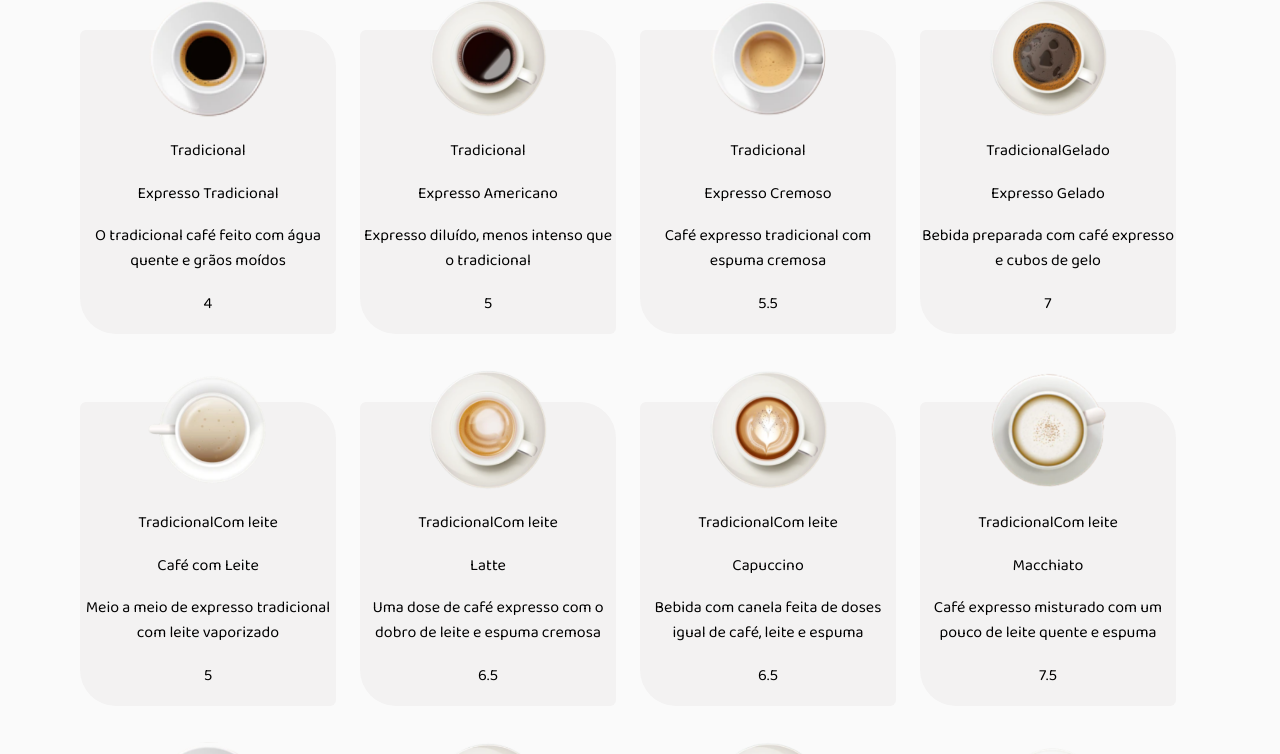
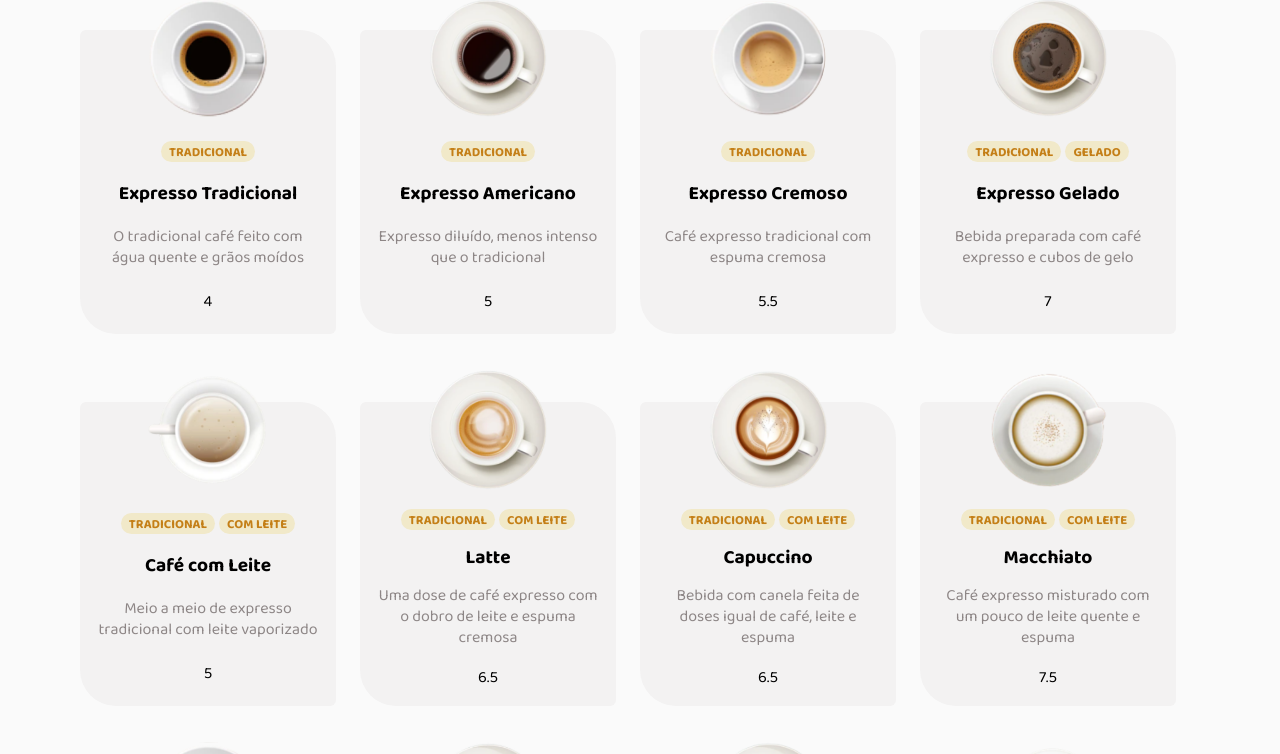
Before and after one commit to alexbruno10/coffee-delivery, a React (Vite) app: page / in a window 1280 px wide. Shown: the part 740-1494 px from the top of the page. Built offline with nearby package versions, Linux system fonts and the light colour scheme.

Commit message:
Styling specifications and title

```diff
--- a/src/components/CoffeeCard/index.tsx
+++ b/src/components/CoffeeCard/index.tsx
@@ -1,4 +1,4 @@
-import { CardContainer } from "./styles";
+import { CardContainer, CardSpecifications, CardTitle, CardDescription } from "./styles";
 
 
 interface CoffeeCardProps {
@@ -15,9 +15,13 @@ export default function CoffeeCard({ title, price, description, specifications,
         <CardContainer>
 
             <img src={`http://localhost:5173/src/assets/coffee/${image}`} alt="" />
-            <span>{specifications}</span>
-            <p>{title}</p>
-            <p>{description}</p>
+            <CardSpecifications>
+                {specifications?.map(specifications => (
+                    <span key={`${specifications}${title}`}>{specifications}</span>
+                ))}
+            </CardSpecifications>
+            <CardTitle>{title}</CardTitle>
+            <CardDescription>{description}</CardDescription>
             <span>{price}</span>
 
         </CardContainer>
--- a/src/components/CoffeeCard/styles.ts
+++ b/src/components/CoffeeCard/styles.ts
@@ -16,6 +16,57 @@ export const CardContainer = styled.div`
         justify-content: center;
         text-align: center;
     }
+`
 
+export const  CardSpecifications = styled.div`
+
+    display: flex;
+    gap: 0.25rem;
+    width: 100%;
+    justify-content: center ;
+
+    span {
+        max-width: 100%;
+        background: ${({theme}) => theme.colors["yellow"]};
+        border-radius: 6.25rem;
+        height: 21px;
+        padding: 0.25rem 0.5rem;
+        justify-content: center;
+        text-align: center;
+
+        font-size: 0.8rem;
+        color: ${({theme}) => theme.colors["yellow-dark"]};
+        text-transform: uppercase;
+        line-height: 130%;
+        font-weight: 700;
+
+    }
 
 `
+
+export const CardTitle = styled.span`
+
+    font-family: 'Baloo 2';
+    font-style: normal;
+    font-weight: 700;
+    font-size: 1.2rem;
+    line-height: 130%;
+    text-align: center;
+
+    justify-content: center;
+
+    color: ${({theme}) => theme.colors["base-subtitle"]};
+`
+
+export const CardDescription = styled.span`
+
+    padding: 0 1rem;
+    font-style: normal;
+    font-weight: 400;
+    font-size: 1rem;
+    line-height: 130%;
+
+    text-align: center;
+
+    color: ${({theme}) => theme.colors["gray-100"]};
+`
--- a/src/styles/themes/default.ts
+++ b/src/styles/themes/default.ts
@@ -6,6 +6,7 @@ export const defaultTheme = {
       background: '#FAFAFA',
 
       'background-card': '#F3F2F2',
+      'base-subtitle': '##403937',
 
       'purple': '#8047F8',
       'purple-dark': '#EBE5F9',
@@ -15,7 +16,7 @@ export const defaultTheme = {
 
       'title': '#272221',
 
-      'gray-100': '#E1E1E6',
+      'gray-100': '#8D8686',
       'gray-300': '#C4C4CC',
       'gray-400': '#8D8D99',
       'gray-500': '#574F4D',
```
